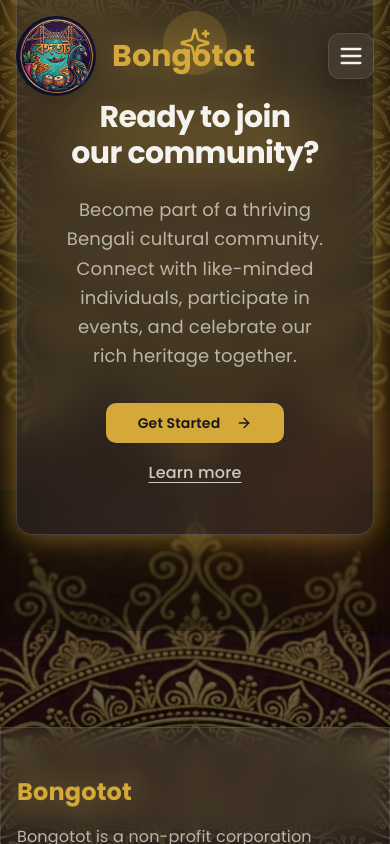
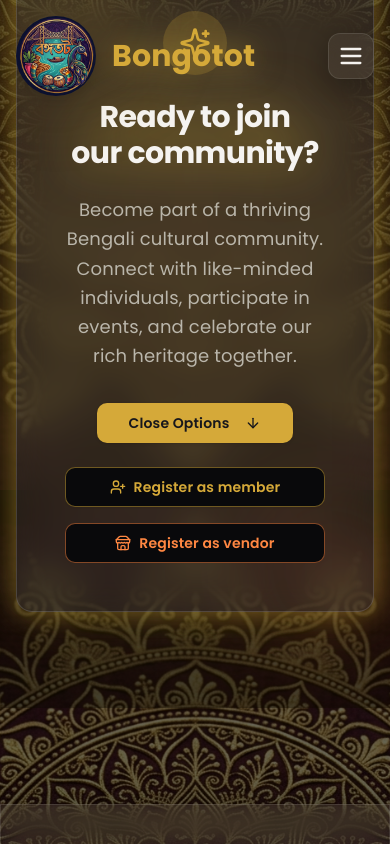
Before and after one commit to dipayan102/bongotot, a React (Vite) app in the folder apps/web/: page / in a window 390 px wide. Both pictures are taken after a click on the button "Get Started". Shown: the part 6262-7106 px from the top of the page. Built offline with nearby package versions, Linux system fonts and the light colour scheme; the HTML template or start-up script is replaced by a standard one.

Commit message:
Improvements

```diff
--- a/apps/web/src/components/CallToAction.jsx
+++ b/apps/web/src/components/CallToAction.jsx
@@ -1,13 +1,15 @@
-import React from 'react';
-import { motion } from 'framer-motion';
-import { ArrowRight, Sparkles } from 'lucide-react';
+import React, { useState } from 'react';
+import { motion, AnimatePresence } from 'framer-motion';
+import { ArrowRight, Sparkles, UserPlus, Store } from 'lucide-react';
 import GlassmorphismPanel from './GlassmorphismPanel.jsx';
 import GlowingText from './GlowingText.jsx';
 import { Button } from '@/components/ui/button';
 
 const CallToAction = () => {
+  const [showOptions, setShowOptions] = useState(false);
+
   return (
-    <section id="events" className="relative py-24 overflow-hidden bg-transparent">
+    <section id="join-community" className="relative py-24 overflow-hidden bg-transparent">
       <div className="absolute inset-0 bg-black/40" />
 
       <div className="absolute top-1/2 left-1/2 -translate-x-1/2 -translate-y-1/2 w-[600px] h-[600px] bg-primary/20 rounded-full blur-[150px] animate-pulse pointer-events-none" />
@@ -43,21 +45,44 @@
               Become part of a thriving Bengali cultural community. Connect with like-minded individuals, participate in events, and celebrate our rich heritage together.
             </p>
 
-            <div className="flex flex-col sm:flex-row gap-4 justify-center items-center relative z-10">
+            <div className="flex flex-col items-center gap-6 relative z-10">
               <Button
                 size="lg"
+                onClick={() => setShowOptions(!showOptions)}
                 className="bg-primary text-primary-foreground hover:bg-primary/90 font-semibold group transition-all duration-200 active:scale-[0.98] px-8"
               >
-                Get Started
-                <ArrowRight className="ml-2 w-5 h-5 group-hover:translate-x-1 transition-transform duration-200" />
+                {showOptions ? 'Close Options' : 'Get Started'}
+                <ArrowRight className={`ml-2 w-5 h-5 transition-transform duration-200 ${showOptions ? 'rotate-90' : 'group-hover:translate-x-1'}`} />
               </Button>
 
-              <a
-                href="#community"
-                className="text-foreground/80 hover:text-primary font-medium underline underline-offset-4 transition-colors duration-200"
-              >
-                Learn more
-              </a>
+              <AnimatePresence>
+                {showOptions && (
+                  <motion.div
+                    initial={{ opacity: 0, y: -20, height: 0 }}
+                    animate={{ opacity: 1, y: 0, height: 'auto' }}
+                    exit={{ opacity: 0, y: -20, height: 0 }}
+                    transition={{ duration: 0.3, ease: "easeOut" }}
+                    className="flex flex-col sm:flex-row gap-4 w-full justify-center overflow-hidden"
+                  >
+                    <Button
+                      variant="outline"
+                      size="lg"
+                      className="border-primary/50 text-primary hover:bg-primary/10 font-semibold flex items-center gap-2"
+                    >
+                      <UserPlus className="w-5 h-5" />
+                      Register as member
+                    </Button>
+                    <Button
+                      variant="outline"
+                      size="lg"
+                      className="border-secondary/50 text-secondary hover:bg-secondary/10 font-semibold flex items-center gap-2"
+                    >
+                      <Store className="w-5 h-5" />
+                      Register as vendor
+                    </Button>
+                  </motion.div>
+                )}
+              </AnimatePresence>
             </div>
 
             <div className="absolute -top-6 -left-6 w-32 h-32 bg-primary/30 rounded-full blur-3xl animate-pulse pointer-events-none" />
--- a/apps/web/src/components/Footer.jsx
+++ b/apps/web/src/components/Footer.jsx
@@ -11,7 +11,7 @@
   ];
 
   const socialLinks = [
-    { icon: Facebook, href: '#', label: 'Facebook' },
+    { icon: Facebook, href: 'https://www.facebook.com/Baybongotot', label: 'Facebook' },
     { icon: Instagram, href: 'https://www.instagram.com/bongotot_bayarea?igsh=NTc4MTIwNjQ2YQ==', label: 'Instagram' }
   ];
 
@@ -69,6 +69,8 @@
                   <a
                     key={social.label}
                     href={social.href}
+                    target="_blank"
+                    rel="noopener noreferrer"
                     aria-label={social.label}
                     className="w-10 h-10 rounded-lg glass-panel flex items-center justify-center hover:bg-primary/20 hover:border-primary/30 transition-all duration-200 group/social"
                   >
--- a/apps/web/src/components/Hero.jsx
+++ b/apps/web/src/components/Hero.jsx
@@ -67,6 +67,7 @@
               transition={{ duration: 0.8, delay: 0.6 }}
               className="flex flex-col sm:flex-row gap-4 justify-center lg:justify-start"
             >
+              <a href="#join-community">
                 <Button
                   size="lg"
                   className="bg-primary text-primary-foreground hover:bg-primary/90 font-semibold group transition-all duration-200 active:scale-[0.98]"
@@ -74,6 +75,7 @@
                   Join Our Community
                   <ArrowRight className="ml-2 w-5 h-5 group-hover:translate-x-1 transition-transform duration-200" />
                 </Button>
+              </a>
             </motion.div>
           </motion.div>
 
```
Lines whose indentation alone changed are shown as unchanged.
